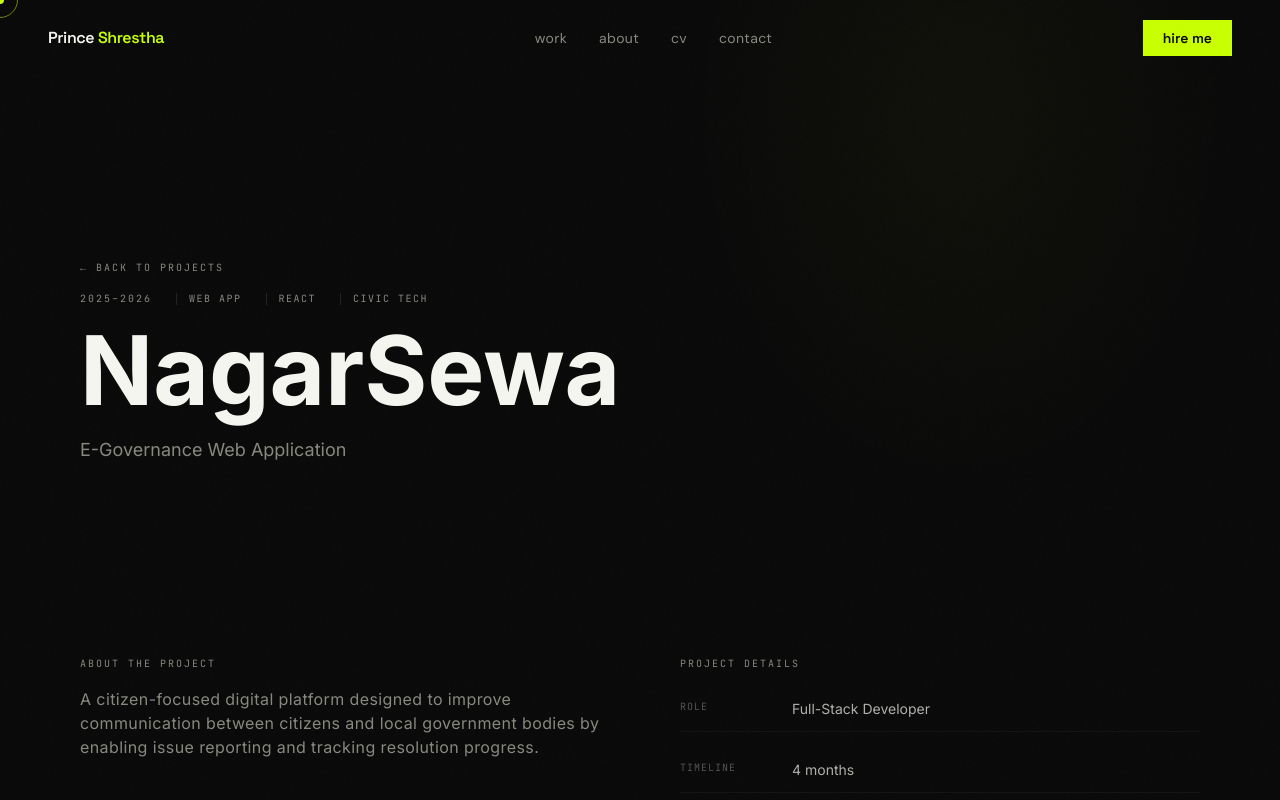
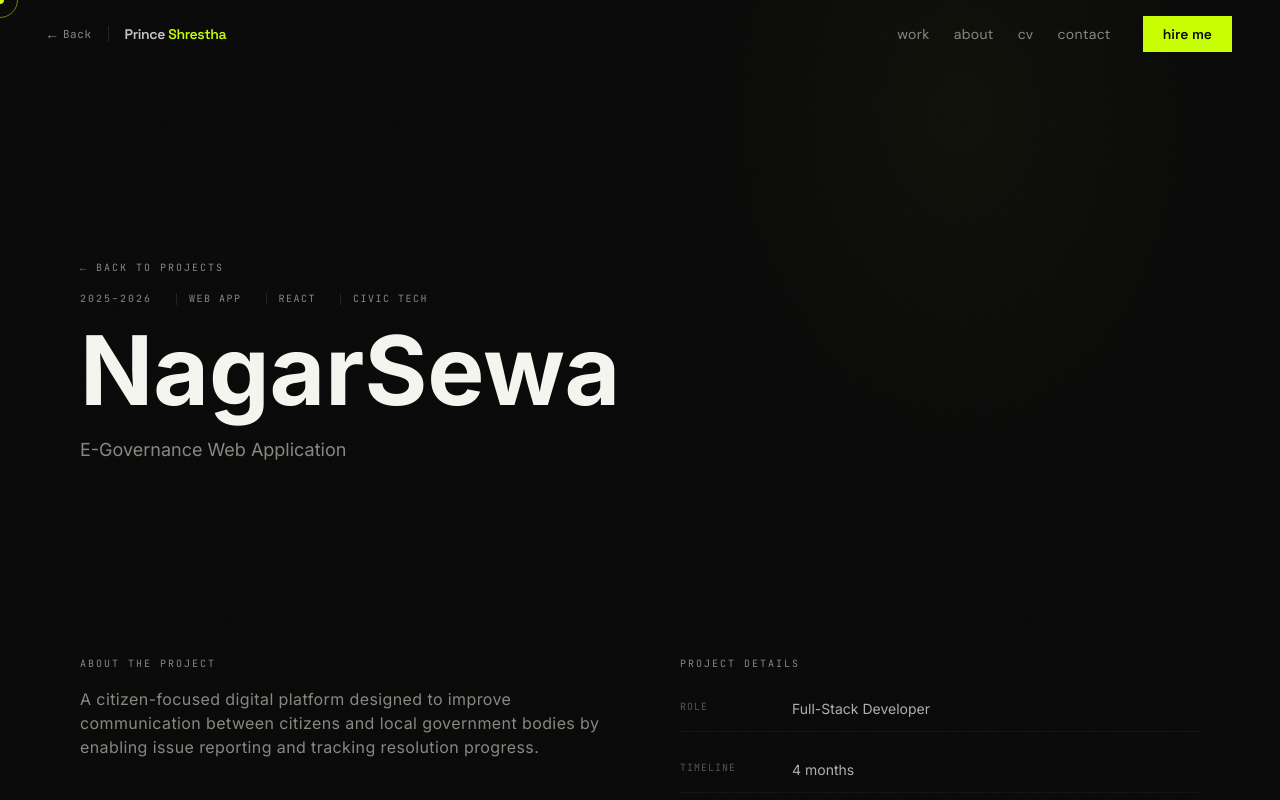
Before and after one commit to PRINCEZ110/Portfolio, a React (Vite) app in the folder prince-portfolio/: page /work/nagarsewa in a window 1280 px wide. Shown: the top 800 px of the page. Built offline with nearby package versions, Linux system fonts and the light colour scheme.

Commit message:
Add ProjectNavbar for project detail pages

```diff
--- a/prince-portfolio/src/App.jsx
+++ b/prince-portfolio/src/App.jsx
@@ -1,6 +1,7 @@
-import { Routes, Route } from 'react-router-dom';
+import { Routes, Route, useLocation } from 'react-router-dom';
 import Cursor from './components/Cursor';
 import Navbar from './components/Navbar';
+import ProjectNavbar from './components/ProjectNavbar';
 import Hero from './components/Hero';
 import Marquee from './components/Marquee';
 import Work from './components/Work';
@@ -16,10 +17,13 @@ const techStack = [
 ];
 
 export default function App() {
+  const location = useLocation();
+  const isProjectPage = location.pathname.startsWith('/work/');
+
   return (
     <>
       <Cursor />
-      <Navbar />
+      {isProjectPage ? <ProjectNavbar /> : <Navbar />}
       <main>
         <Routes>
           <Route path="/" element={
--- /dev/null
+++ b/prince-portfolio/src/components/ProjectNavbar.jsx
@@ -0,0 +1,107 @@
+import { useState, useEffect } from 'react';
+import { useLocation, useNavigate } from 'react-router-dom';
+import { motion, AnimatePresence } from 'framer-motion';
+
+const links = [
+  { label: 'work', href: '/#work' },
+  { label: 'about', href: '/#about' },
+  { label: 'cv', href: '/#cv' },
+  { label: 'contact', href: '/#contact' },
+];
+
+export default function ProjectNavbar() {
+  const [scrolled, setScrolled] = useState(false);
+  const [open, setOpen] = useState(false);
+  const navigate = useNavigate();
+  const location = useLocation();
+
+  useEffect(() => {
+    setOpen(false);
+  }, [location]);
+
+  const handleNav = (href) => {
+    setOpen(false);
+    navigate(href);
+  };
+
+  useEffect(() => {
+    const onScroll = () => setScrolled(window.scrollY > 40);
+    window.addEventListener('scroll', onScroll);
+    onScroll();
+    return () => window.removeEventListener('scroll', onScroll);
+  }, []);
+
+  return (
+    <header
+      className={`fixed top-0 left-0 right-0 z-50 px-6 md:px-12 py-4 flex items-center justify-between transition-all duration-300 ${
+        scrolled ? 'bg-ink/90 backdrop-blur-md border-b border-white/5' : 'bg-transparent'
+      }`}
+    >
+      {/* Back + Logo */}
+      <div className="flex items-center gap-4">
+        <button
+          onClick={() => navigate('/')}
+          className="font-mono text-[11px] tracking-wider text-muted hover:text-accent transition-colors flex items-center gap-1.5"
+        >
+          <span className="text-sm">←</span>
+          <span className="hidden sm:inline">Back</span>
+        </button>
+        <span className="w-px h-4 bg-white/10" />
+        <a href="/" className="font-display font-semibold text-snow/80 text-sm tracking-tight">
+          Prince<span className="text-accent"> Shrestha</span>
+        </a>
+      </div>
+
+      {/* Desktop nav */}
+      <nav className="hidden md:flex items-center gap-6">
+        {links.map((l) => (
+          <button
+            key={l.label}
+            onClick={() => handleNav(l.href)}
+            className="font-body text-sm tracking-wide text-muted hover:text-snow transition-colors duration-200"
+          >
+            {l.label}
+          </button>
+        ))}
+        <button
+          onClick={() => handleNav('/#contact')}
+          className="ml-2 bg-accent text-ink text-sm font-display font-semibold px-5 py-2 hover:bg-snow transition-colors duration-200"
+        >
+          hire me
+        </button>
+      </nav>
+
+      {/* Mobile hamburger */}
+      <button className="md:hidden text-snow" onClick={() => setOpen(!open)}>
+        <span className="font-mono text-xs">{open ? '[×]' : '[≡]'}</span>
+      </button>
+
+      <AnimatePresence>
+        {open && (
+          <motion.div
+            initial={{ opacity: 0, y: -20 }}
+            animate={{ opacity: 1, y: 0 }}
+            exit={{ opacity: 0, y: -20 }}
+            className="absolute top-full left-0 right-0 bg-ink border-b border-white/5 py-6 flex flex-col items-center gap-6 md:hidden"
+          >
+            {links.map((l) => (
+              <button
+                key={l.label}
+                onClick={() => handleNav(l.href)}
+                className="font-display text-xl text-snow hover:text-accent transition-colors"
+              >
+                {l.label}
+              </button>
+            ))}
+            <button
+              onClick={() => handleNav('/#contact')}
+              className="bg-accent text-ink font-display font-bold px-8 py-3"
+            >
+              hire me
+            </button>
+          </motion.div>
+        )}
+      </AnimatePresence>
+    </header>
+  );
+}
```
